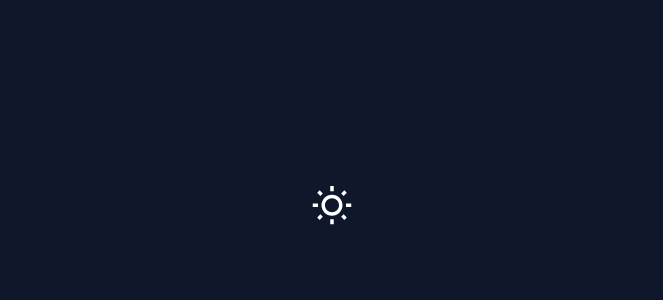
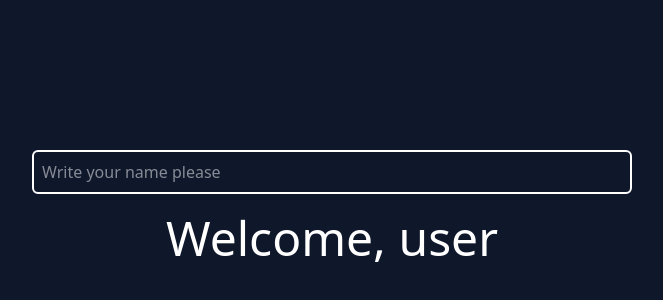
Before and after one commit to suvajitcodewalnut/walnutreact, a React (Vite) app: page / in a window 1280 px wide. Shown: the part 194-494 px from the top of the page, without its empty margins (308-971 px from the left). Built offline with nearby package versions, Linux system fonts and the light colour scheme.

Commit message:
useStateHook(ControllerInput): completed

```diff
--- a/src/App.jsx
+++ b/src/App.jsx
@@ -1,10 +1,11 @@
 // useStateHook
+import ControlledInput from "./components/useStateHook/ControlledInput";
 import Counter from "./components/useStateHook/Counter";
 import ThemeToggler from "./components/useStateHook/ThemeToggler";
 
 const App = () => {
   return (
-    <><ThemeToggler/></>
+    <><ControlledInput/></>
   );
 };
 export default App;
--- /dev/null
+++ b/src/components/useStateHook/ControlledInput.jsx
@@ -0,0 +1,22 @@
+import { useState } from 'react';
+
+const ControlledInput = () => {
+  const [form, setForm] = useState('');
+
+  return (
+    <div className="h-screen w-full flex flex-col items-center justify-center bg-slate-900">
+      <form className="flex gap-3">
+        <input
+          className="border-2 border-white outline-0 text-white w-[300px] md:w-[500px] lg:w-[600px] p-2 rounded-md"
+          type="text"
+          placeholder="Write your name please "
+          onChange={(event) => setForm(event.target.value)}
+        />
+      </form>
+    <div>
+        <h1 className='text-2xl md:text-3xl lg:text-5xl mt-5 text-white'>Welcome, { form ? form : 'user'} </h1>
+    </div>
+    </div>
+  );
+};
+export default ControlledInput;
```
